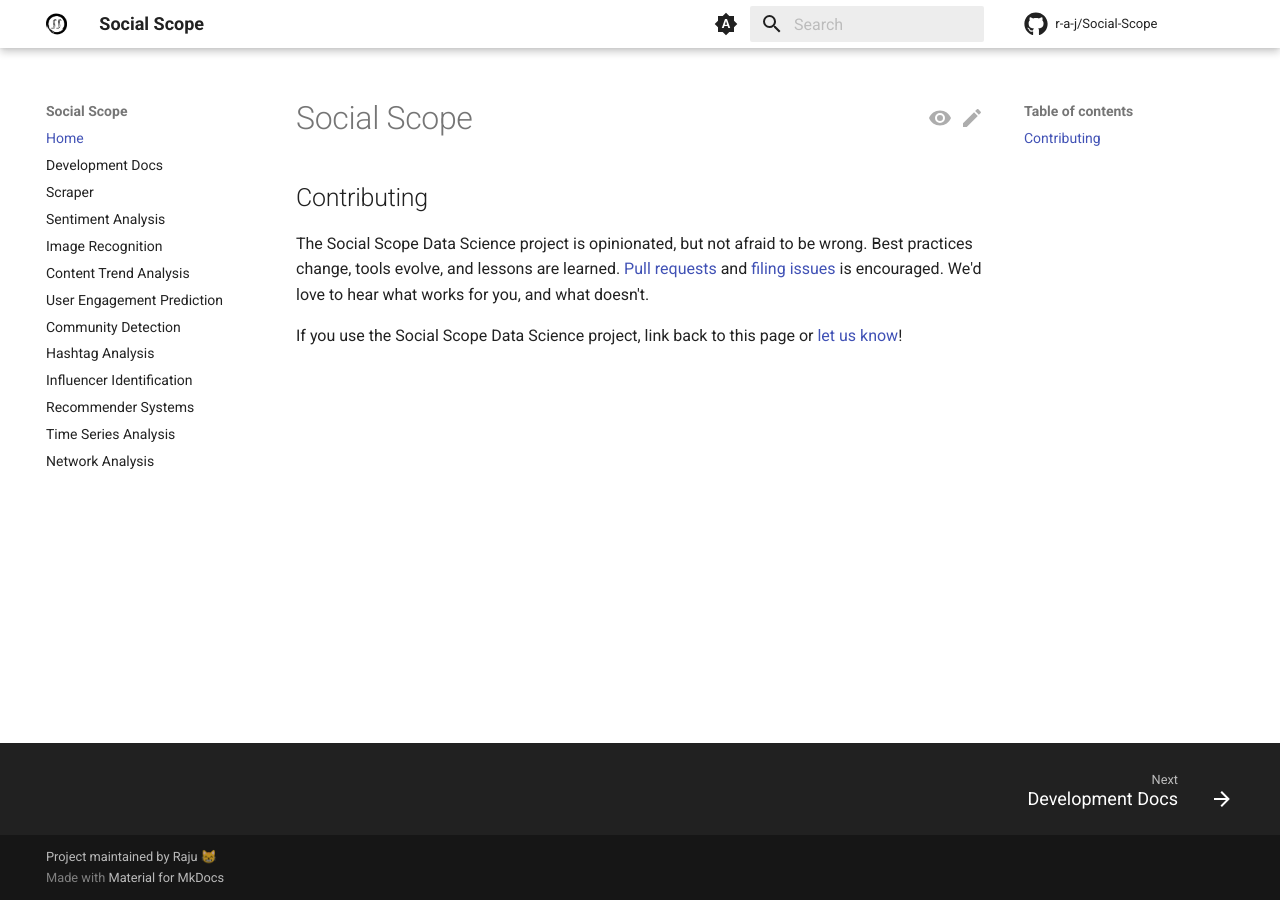
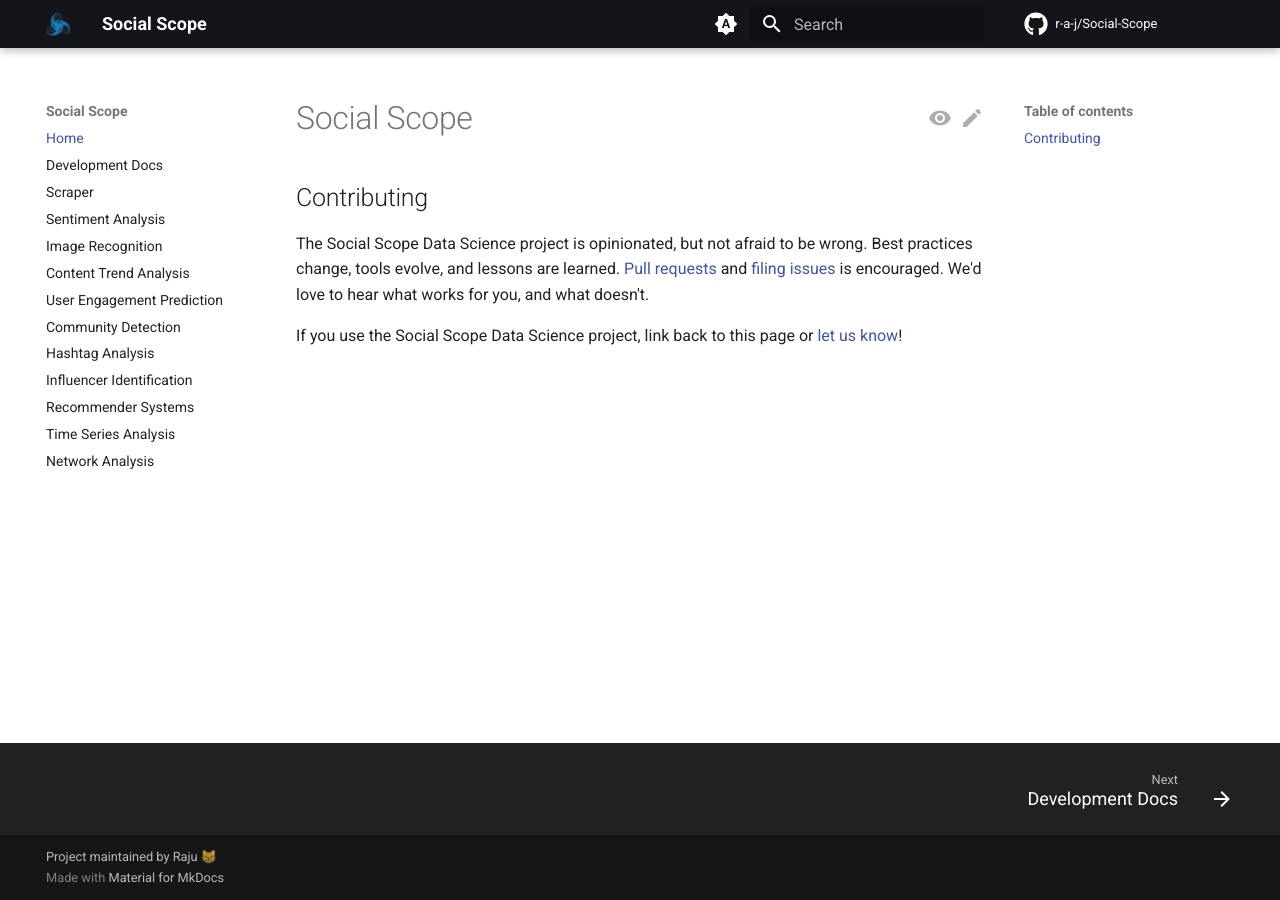
Before and after one commit to r-a-j/Social-Scope, an MkDocs documentation site: the page built from docs/docs/index.md, in a window 1280 px wide. Built offline with MkDocs 1.6.1 and Material for MkDocs 9.7.7, drawn with Linux system fonts in a browser that asks for light colours; comment, search, counter and statistics services are not loaded.

Commit message:
Update logo

```diff
--- a/docs/mkdocs.yml
+++ b/docs/mkdocs.yml
@@ -47,14 +47,14 @@ theme:
         name: Switch to light mode
     - media: "(prefers-color-scheme: light)"
       scheme: default
-      primary: white
+      primary: black
       accent: light blue
       toggle:
         icon: material/brightness-7
         name: Switch to dark mode
     - media: "(prefers-color-scheme: dark)"
       scheme: slate
-      primary: white
+      primary: black
       accent: light blue
       toggle:
         icon: material/brightness-4
```
Also changed, not shown: README.md, assets/social-scope.png (added), docs/docs/assets/Untitled design (2).png (added), docs/docs/assets/favicon.ico (added), docs/docs/assets/logo.png, docs/docs/assets/logo1.png (added), docs/docs/favicon.ico.
